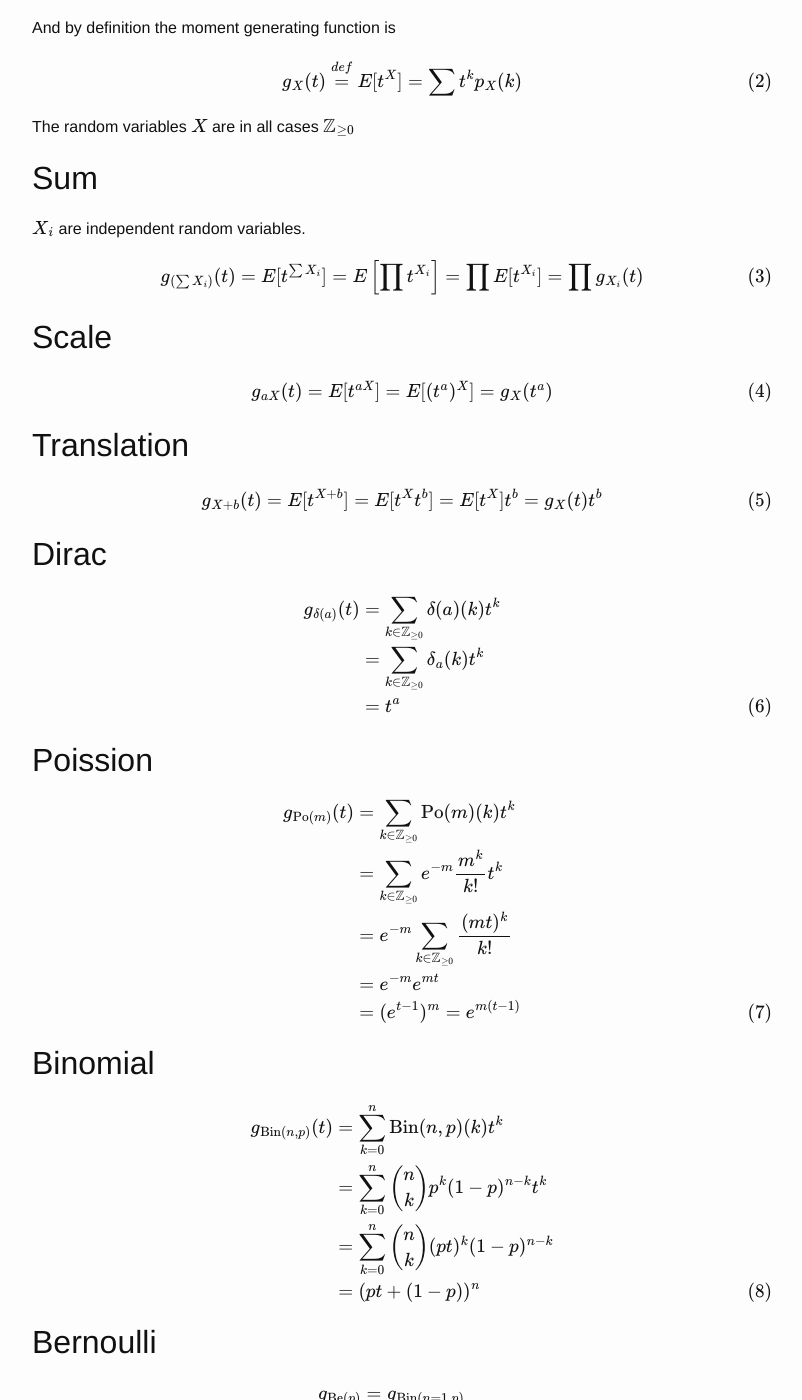
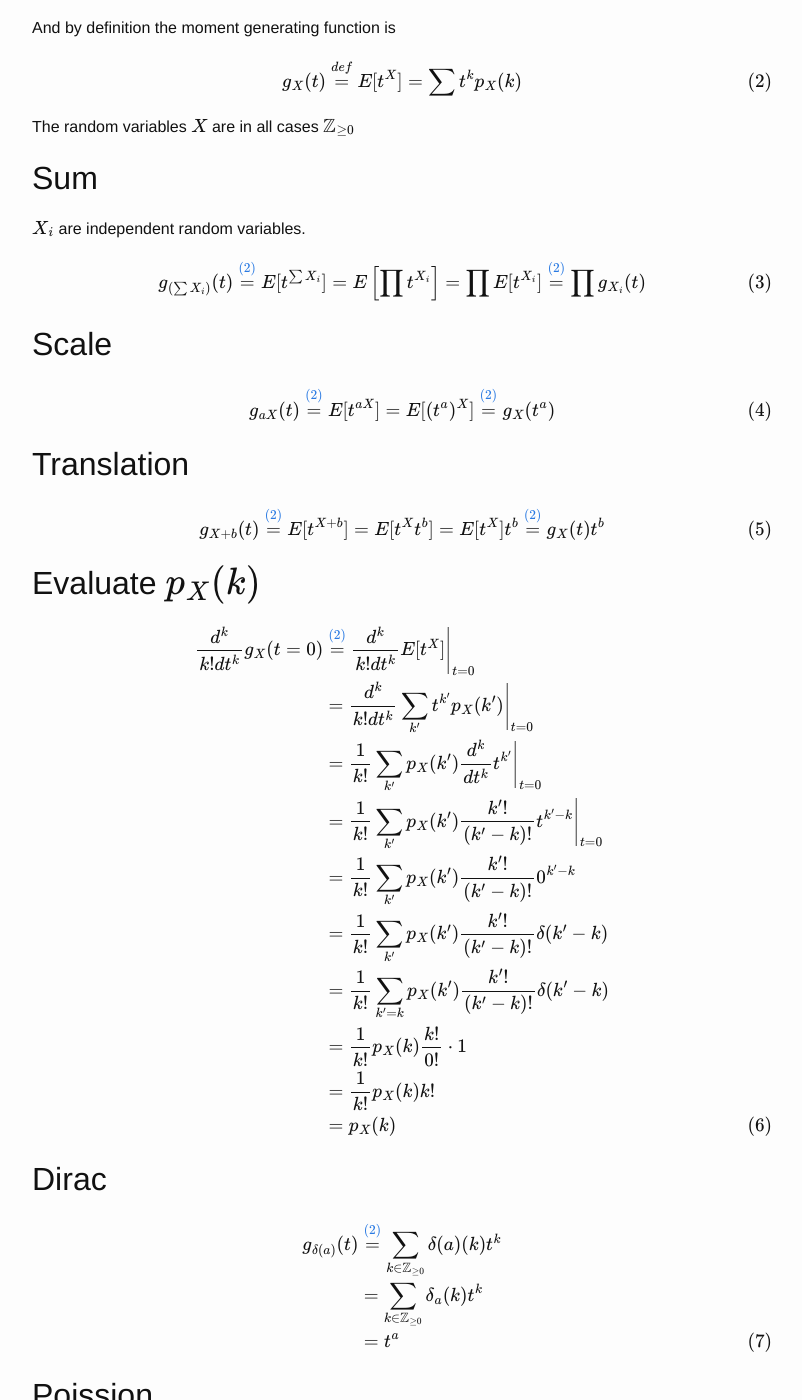
Before and after one commit to Jim-Holmstroem/jim-holmstroem.github.io, a Jekyll site: the page built from _posts/2014-10-18-generating-function-list.markdown, in a window 1280 px wide and 1400 px high, scrolled down 403 px. Shown: the whole window, without its empty margins (238-1040 px from the left). Built offline with Jekyll 4.4.1, drawn with Linux system fonts in a browser that asks for light colours; formulas are drawn with MathJax 3; some of the changed text lies outside the part shown.

Commit message:
Adds Evaluate p_X(k) via genering functions

```diff
--- a/_posts/2014-10-18-generating-function-list.markdown
+++ b/_posts/2014-10-18-generating-function-list.markdown
@@ -24,6 +24,7 @@ And by definition the moment generating function is
 
 $$
 \begin{equation}
+    \label{eq:generatingfunctiondefinition}
     g_{X}(t) \overset{def}{=} E[t^X] =
         \sum t^k p_X(k)
 \end{equation}
@@ -37,7 +38,7 @@ $X_i$ are independent random variables.
 
 $$
 \begin{equation}
-    g_{(\sum X_i)}(t) = E[t^{\sum X_i}] = E\left[\prod t^{X_i} \right] = \prod E[t^{X_i}] = \prod g_{X_i}(t)
+    g_{(\sum X_i)}(t) \overset{\eqref{eq:generatingfunctiondefinition}}{=} E[t^{\sum X_i}] = E\left[\prod t^{X_i} \right] = \prod E[t^{X_i}] \overset{\eqref{eq:generatingfunctiondefinition}}{=} \prod g_{X_i}(t)
 \end{equation}
 $$
 
@@ -46,7 +47,7 @@ Scale
 
 $$
 \begin{equation}
-    g_{aX}(t) = E[t^{aX}] = E[(t^a)^X] = g_{X}(t^a)
+    g_{aX}(t) \overset{\eqref{eq:generatingfunctiondefinition}}{=} E[t^{aX}] = E[(t^a)^X] \overset{\eqref{eq:generatingfunctiondefinition}}{=} g_{X}(t^a)
 \end{equation}
 $$
 
@@ -55,8 +56,27 @@ Translation
 
 $$
 \begin{equation}
-    g_{X+b}(t) = E[t^{X+b}] = E[t^Xt^b] = E[t^X]t^b = g_{X}(t)t^b
+    g_{X+b}(t) \overset{\eqref{eq:generatingfunctiondefinition}}{=} E[t^{X+b}] = E[t^Xt^b] = E[t^X]t^b \overset{\eqref{eq:generatingfunctiondefinition}}{=} g_{X}(t)t^b
 \end{equation}
+$$
+
+Evaluate $p_X(k)$
+-----------------
+
+$$
+\begin{align}
+    \frac{d^k}{k!dt^k}g_X(t=0) &\overset{\eqref{eq:generatingfunctiondefinition}}{=} \frac{d^k}{k!dt^k}E[t^X]\Bigg|_{t=0} \nonumber \\
+                             &= \frac{d^k}{k!dt^k}\sum_{k'} t^{k'} p_X(k') \Bigg|_{t=0} \nonumber \\
+                             &= \frac{1}{k!}\sum_{k'} p_X(k') \frac{d^k}{dt^k} t^{k'} \Bigg|_{t=0} \nonumber \\
+                             &= \frac{1}{k!}\sum_{k'} p_X(k') \frac{k'!}{(k'-k)!}t^{k'-k} \Bigg|_{t=0} \nonumber \\
+                             &= \frac{1}{k!}\sum_{k'} p_X(k') \frac{k'!}{(k'-k)!}0^{k'-k} \nonumber \\
+                             &= \frac{1}{k!}\sum_{k'} p_X(k') \frac{k'!}{(k'-k)!}\delta(k'-k) \nonumber \\
+                             &= \frac{1}{k!}\sum_{k'=k} p_X(k') \frac{k'!}{(k'-k)!}\delta(k'-k) \nonumber \\
+                             &= \frac{1}{k!} p_X(k) \frac{k!}{0!} \cdot 1 \nonumber \\
+                             &= \frac{1}{k!} p_X(k) k! \nonumber \\
+                             &= p_X(k)
+
+\end{align}
 $$
 
 Dirac
@@ -64,7 +84,7 @@ Dirac
 
 $$
 \begin{align}
-    g_{\delta(a)}(t) &= \sum\limits_{k\in\mathbb{Z}_{\ge 0}} \delta(a)(k) t^k \nonumber \\
+    g_{\delta(a)}(t) &\overset{\eqref{eq:generatingfunctiondefinition}}{=} \sum\limits_{k\in\mathbb{Z}_{\ge 0}} \delta(a)(k) t^k \nonumber \\
                      &= \sum\limits_{k\in\mathbb{Z}_{\ge 0}} \delta_a(k) t^k \nonumber \\
                      &= t^a
 \end{align}
@@ -72,9 +92,10 @@ $$
 
 Poission
 --------
+
 $$
 \begin{align}
-    g_{\text{Po}(m)}(t) &= \sum\limits_{k\in\mathbb{Z}_{\ge 0}} \text{Po}(m)(k)t^k \nonumber \\
+    g_{\text{Po}(m)}(t) &\overset{\eqref{eq:generatingfunctiondefinition}}{=} \sum\limits_{k\in\mathbb{Z}_{\ge 0}} \text{Po}(m)(k)t^k \nonumber \\
                         &= \sum\limits_{k\in\mathbb{Z}_{\ge 0}} e^{-m}\frac{m^k}{k!}t^k \nonumber \\
                         &= e^{-m}\sum\limits_{k\in\mathbb{Z}_{\ge 0}} \frac{(mt)^k}{k!} \nonumber \\
                         &= e^{-m}e^{mt} \nonumber \\
@@ -84,9 +105,10 @@ $$
 
 Binomial
 --------
+
 $$
 \begin{align}
-    g_{\text{Bin}(n, p)}(t) &= \sum\limits_{k=0}^n \text{Bin}(n, p)(k)t^k \nonumber \\
+    g_{\text{Bin}(n, p)}(t) &\overset{\eqref{eq:generatingfunctiondefinition}}{=} \sum\limits_{k=0}^n \text{Bin}(n, p)(k)t^k \nonumber \\
                             &= \sum\limits_{k=0}^n \binom{n}{k} p^k(1-p)^{n-k}t^k \nonumber \\
                             &= \sum\limits_{k=0}^n \binom{n}{k} (pt)^k(1-p)^{n-k} \nonumber \\
                             &= (pt + (1-p))^n \label{eq:binomial}
@@ -106,9 +128,10 @@ $$
 
 Geometric
 ---------
+
 $$
 \begin{align}
-    g_{\text{Ge}(p)}(t) &= \sum\limits_{k\in\mathbb{Z}_{\ge 0}} \text{Ge}(p)(k) t^k \nonumber \\
+    g_{\text{Ge}(p)}(t) &\overset{\eqref{eq:generatingfunctiondefinition}}{=} \sum\limits_{k\in\mathbb{Z}_{\ge 0}} \text{Ge}(p)(k) t^k \nonumber \\
                         &= \sum\limits_{k\in\mathbb{Z}_{\ge 0}} p(1-p)^k t^k \nonumber \\
                         &= p\sum\limits_{k\in\mathbb{Z}_{\ge 0}} ((1-p)t)^k \nonumber \\
                         &= \frac{p}{1-(1-p)t}, \quad |t| < \frac{1}{1-p}
@@ -120,7 +143,7 @@ First Success
 
 $$
 \begin{align}
-    g_{\text{Fs}(p)}(t) &= \sum\limits_{k\in\mathbb{Z}_{\ge 1}} \text{Fs}(p)(k) t^k \nonumber \\
+    g_{\text{Fs}(p)}(t) &\overset{\eqref{eq:generatingfunctiondefinition}}{=} \sum\limits_{k\in\mathbb{Z}_{\ge 1}} \text{Fs}(p)(k) t^k \nonumber \\
                         &= \sum\limits_{k\in\mathbb{Z}_{\ge 1}} p(1-p)^{k-1} t^k \nonumber \\
                         &= \frac{p}{1-p}\sum\limits_{k\in\mathbb{Z}_{\ge 1}} ((1-p)t)^k \nonumber \\
                         &= \frac{p}{1-p}\left(\sum\limits_{k\in\mathbb{Z}_{\ge 0}} ((1-p)t)^k - 1\right) \nonumber \\
```
